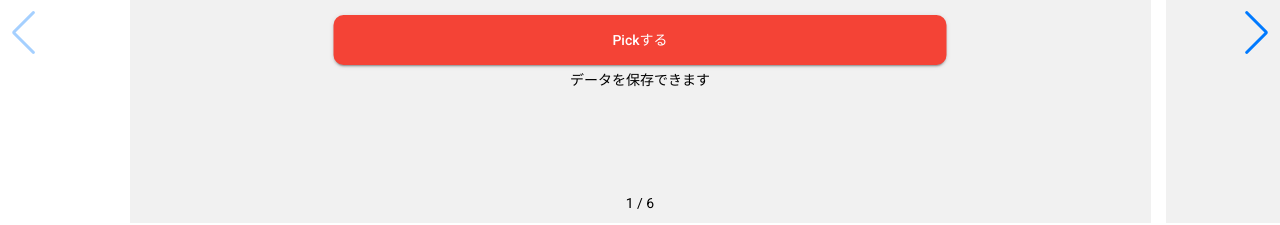
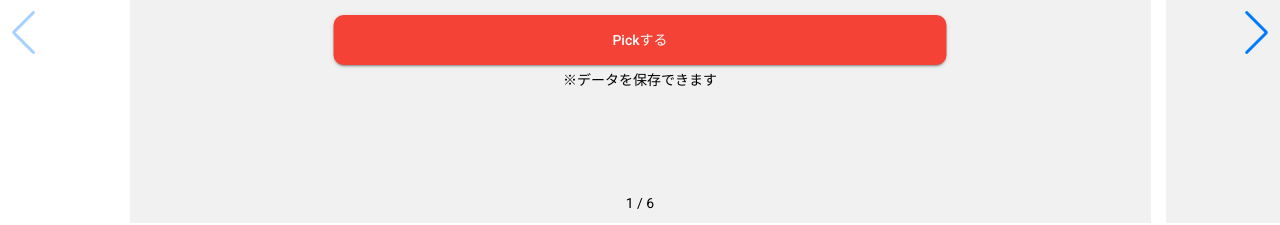
Before and after one commit to kamoto0427/yoteiPicker, an Angular app: page / in a window 1280 px wide. Shown: the part 307-532 px from the top of the page. Built offline with nearby package versions, Linux system fonts and the light colour scheme.

Commit message:
文言修正

```diff
--- a/src/app/component/parts/button/pick-button/pick-button.component.html
+++ b/src/app/component/parts/button/pick-button/pick-button.component.html
@@ -6,4 +6,4 @@
   >
   Pickする</button>
 </div>
-<div class="pick-text">データを保存できます</div>
+<div class="pick-text">※データを保存できます</div>
```
